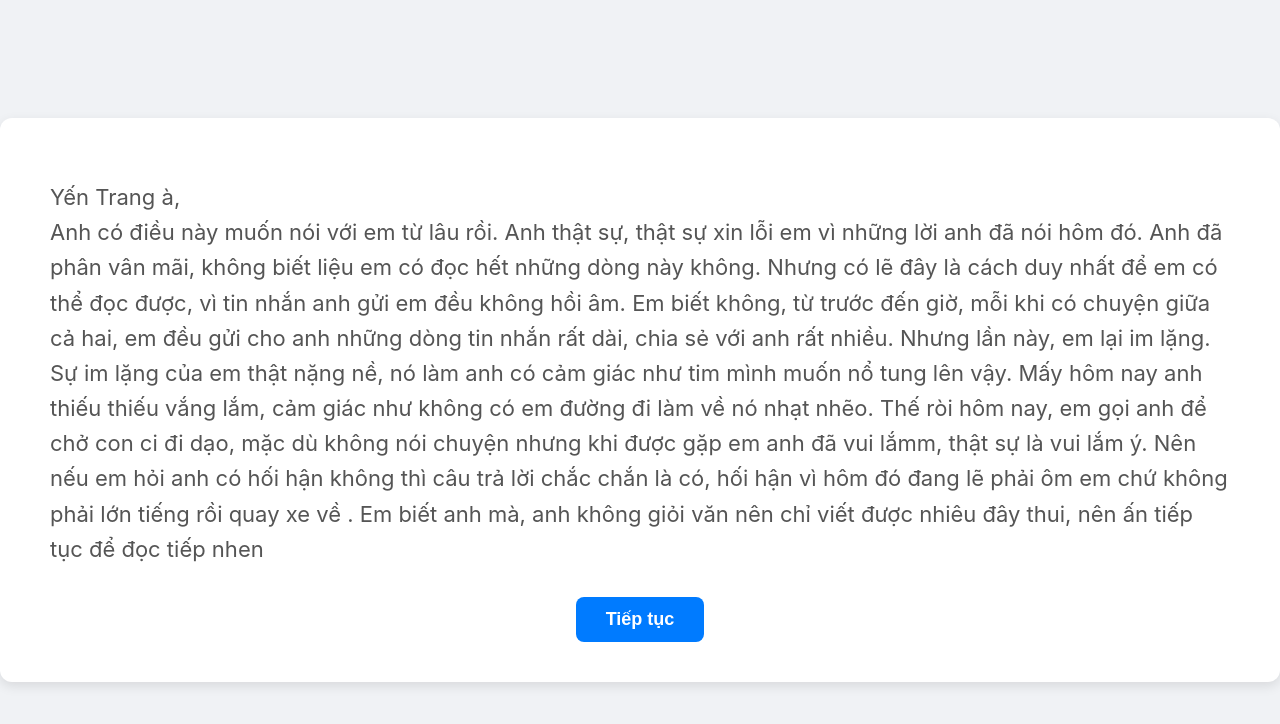
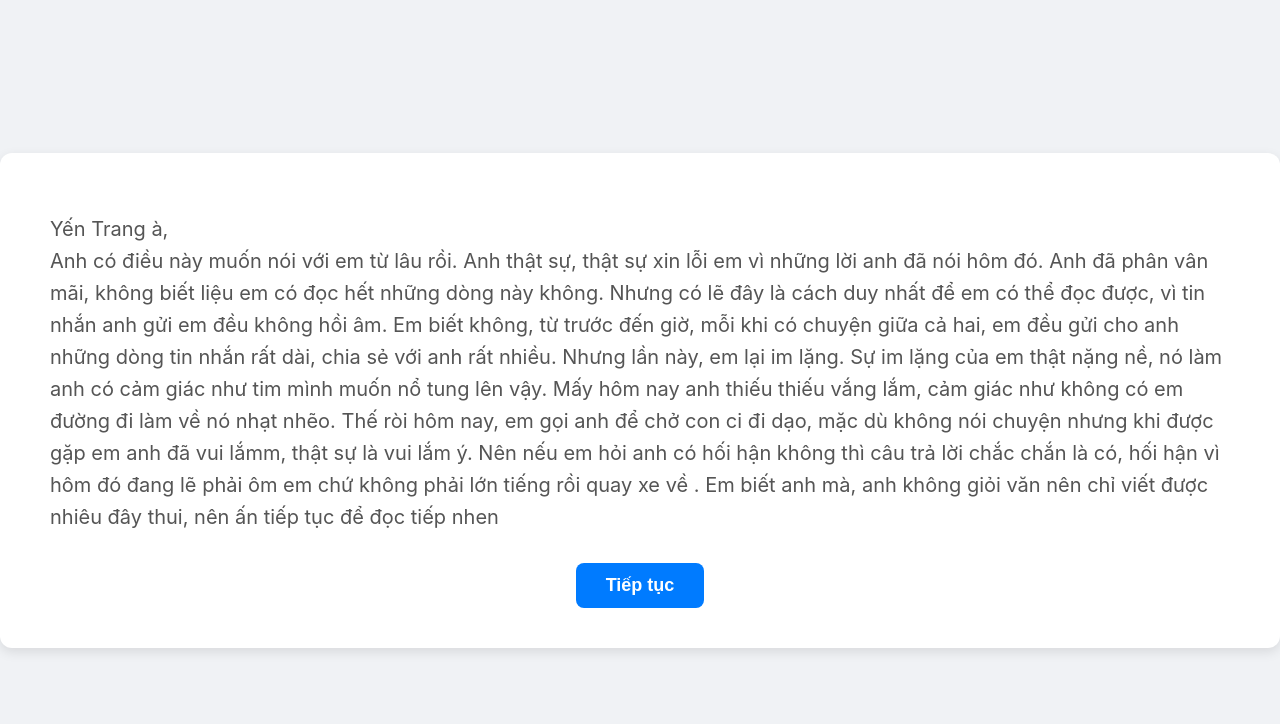
Before and after one commit to duchuy0112/web, a plain HTML site: page index.html in a window 1280 px wide. Drawn offline with Linux system fonts and the light colour scheme.

Commit message:
Update index.html

```diff
--- a/index.html
+++ b/index.html
@@ -27,7 +27,7 @@
 
         /* ---- PHẦN 1: GIỚI THIỆU ---- */
         #intro-container p {
-            font-size: 22px; /* Cỡ chữ to hơn cho dễ đọc */
+            font-size: 20px; /* Cỡ chữ to hơn cho dễ đọc */
             line-height: 1.6; /* Giãn dòng */
             color: #555;
             margin-bottom: 30px;
@@ -173,4 +173,5 @@
     </script>
 
 </body>
+
 </html>
```
